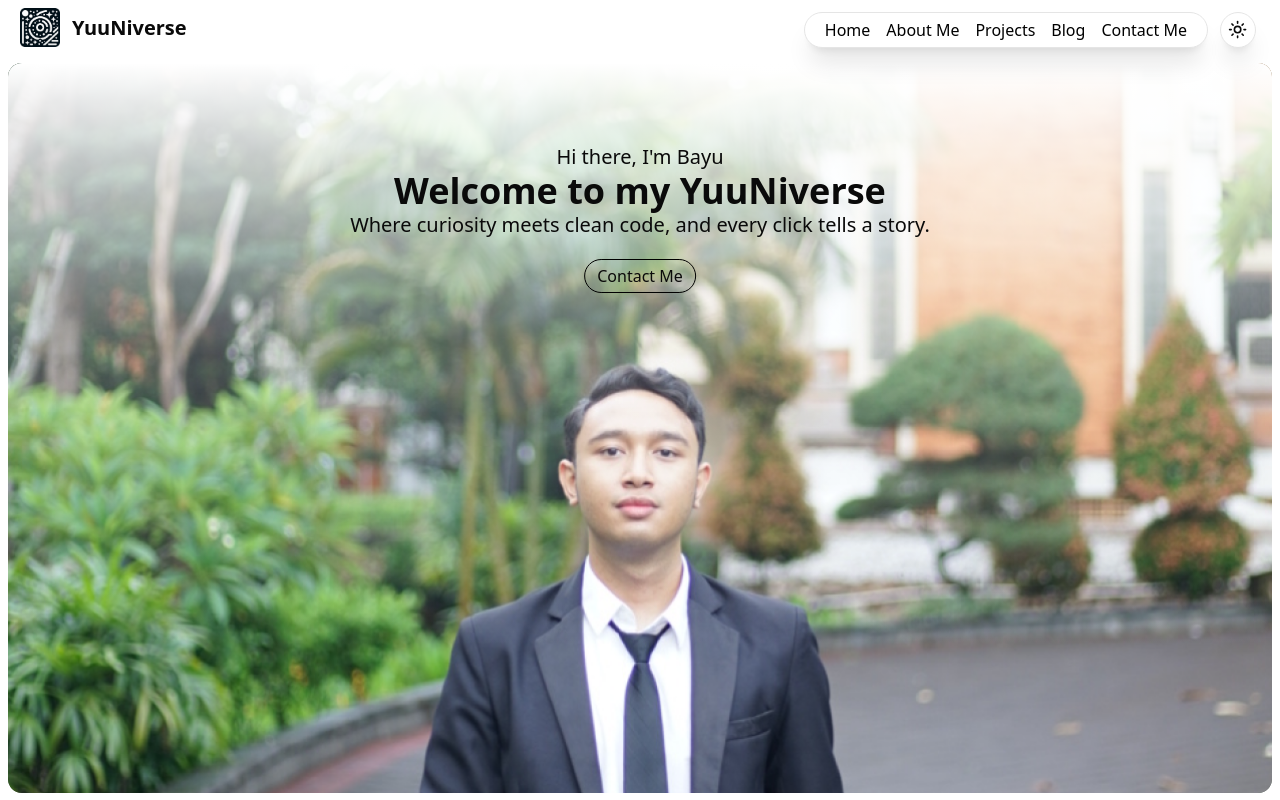
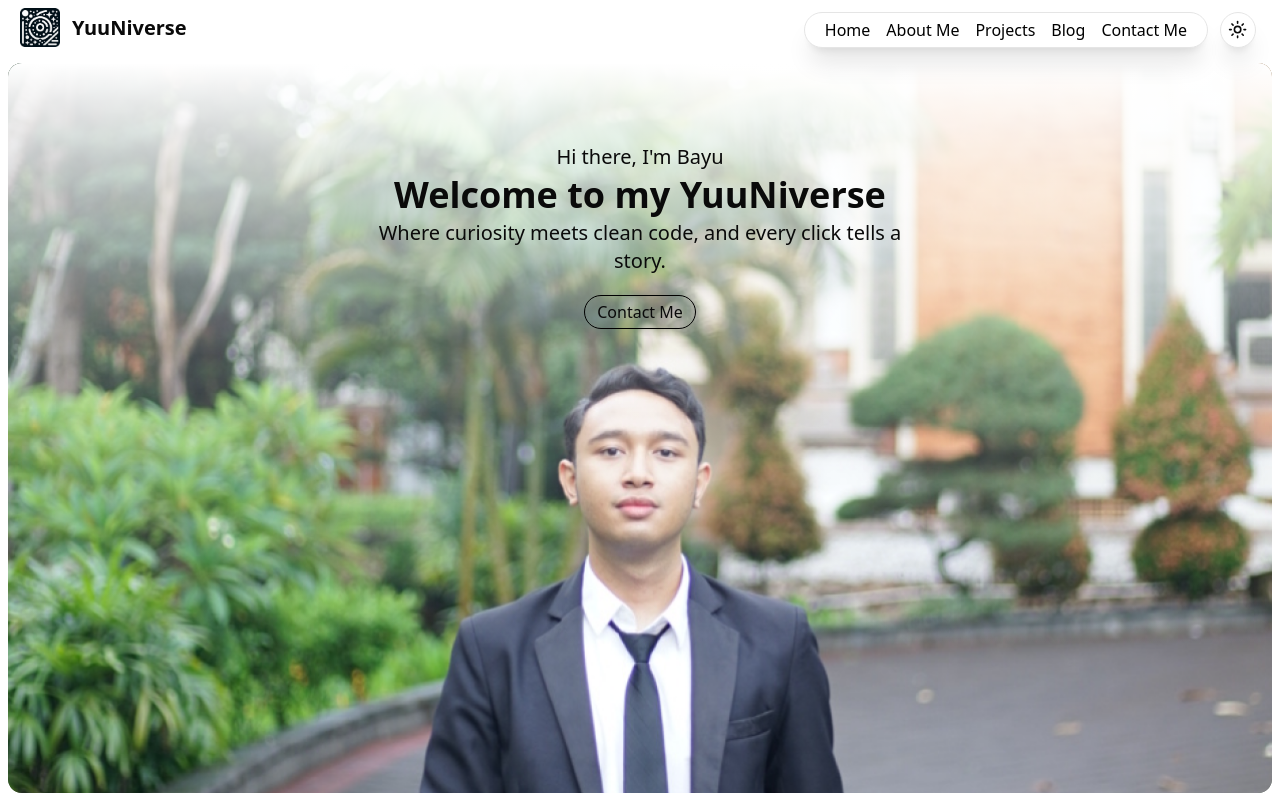
Before and after one commit to TamaWira/yuuniverse, a Next.js app: page / in a window 1280 px wide. Shown: the top 800 px of the page. Built offline with nearby package versions, Linux system fonts and the light colour scheme.

Commit message:
feat: update hero's content spacing and weight

```diff
--- a/src/components/hero.tsx
+++ b/src/components/hero.tsx
@@ -17,11 +17,11 @@ export default function Hero() {
 
       {/* Content */}
       <div className="top-10 lg:top-20 lg:left-1/2 z-20 absolute text-center lg:-translate-x-1/2">
-        <p className="text-xl">Hi there, I&apos;m Bayu</p>
-        <h1 className="font-bold text-2xl lg:text-4xl">
+        <p className="font-light text-xl">Hi there, I&apos;m Bayu</p>
+        <h1 className="my-1 font-bold text-3xl lg:text-4xl">
           Welcome to my YuuNiverse
         </h1>
-        <p className="lg:text-xl">
+        <p className="mx-10 font-light lg:text-xl">
           Where curiosity meets clean code, and every click tells a story.
         </p>
         <button className="hover:bg-black dark:hover:bg-white mt-5 px-3 py-1 border dark:border-2 dark:border-white border-black rounded-full hover:text-white dark:hover:text-black transition-all">
```
